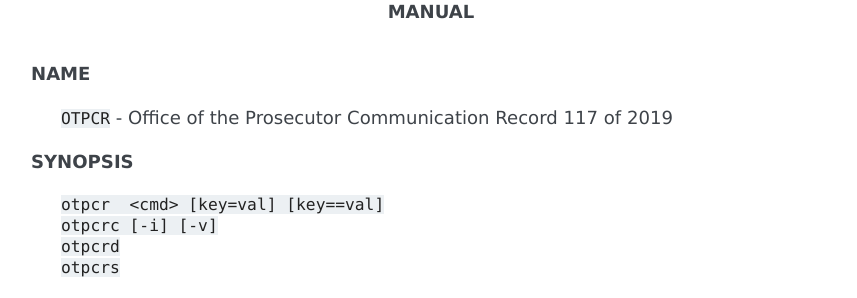
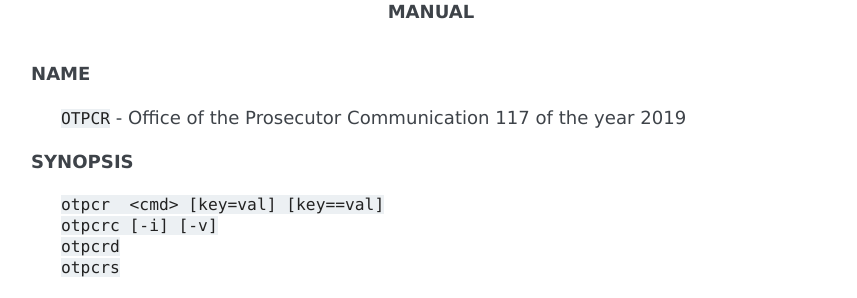
Before and after one commit to otpcr/otpcr, a Sphinx documentation site: the page built from docs/manual.rst, in a window 1280 px wide and 900 px high. Shown: the part 194-492 px from the top of the window, without its empty margins (169-1026 px from the left). Built offline with Sphinx 7.4.7, drawn with Linux system fonts in a browser that asks for light colours; some of the changed text lies outside the part shown.

Commit message:
use propper email

```diff
--- a/docs/conf.py
+++ b/docs/conf.py
@@ -5,11 +5,11 @@
 # ruff: noqa: E402, E501
 
 
-"Office of the Prosecutor Communication 117 of 2019"
+"Office of the Prosecutor Communication 117 of the year 2019"
 
 
 NAME = "otpcr"
-VERSION = "44"
+VERSION = "49"
 
 
 import os
@@ -31,7 +31,7 @@
 
 
 project = NAME
-author = 'Bart Thate <rssbotd@gmail.com>'
+author = 'Bart Thate <record11719@gmail.com>'
 project_copyright = "Public Domain"
 master_doc = 'index'
 version = '%s' % VERSION
@@ -62,7 +62,7 @@
 # -- Options for HTML output -------------------------------------------------
 
 
-html_title = "Office of the Prosecutor Communication 117 of 2019"
+html_title = "Office of the Prosecutor Communication 117 of the year 2019"
 html_style = 'otpcr.css'
 html_static_path = ["_static", "_static/otpcr.css", "files/sitemap.xml"]
 html_css_files = ["otpcr.css",]
--- a/docs/manual.rst
+++ b/docs/manual.rst
@@ -12,7 +12,7 @@
 **NAME**
 
 
-    ``OTPCR`` - Office of the Prosecutor Communication Record 117 of 2019
+    ``OTPCR`` - Office of the Prosecutor Communication 117 of the year 2019
 
 
 **SYNOPSIS**
@@ -25,8 +25,6 @@
 
 
 **DESCRIPTION**
-
-
 
 
     ``OTPCR`` holds evidence that king
@@ -183,7 +181,7 @@
 
 **AUTHOR**
 
-    | Bart Thate <``rssbotd@gmail.com``>
+    | Bart Thate <``record11719@gmail.com``>
 
 
 **COPYRIGHT**
--- a/files/MANUAL.rst
+++ b/files/MANUAL.rst
@@ -5,7 +5,7 @@
 **NAME**
 
 
-``OTPCR`` - The Office of the Prosecutor's Communication Record 117 of the year 2019
+``OTPCR`` - Office of the Prosecutor Communication 117 of the year 2019
 
 
 **SYNOPSIS**
@@ -207,7 +207,7 @@
 **SOURCE**
 
 
-source is at ``https://github.com/rssbotd/otpcr``
+source is at ``https://github.com/otpcr/otpcr``
 
 
 **FILES**
@@ -224,7 +224,7 @@
 
 **AUTHOR**
 
-Bart Thate ``<rssbotd@gmail.com>``
+Bart Thate ``<record11719@gmail.com>``
 
 
 **COPYRIGHT**
--- a/pyproject.toml
+++ b/pyproject.toml
@@ -21,7 +21,7 @@
 authors = [
     {name = "Bart Thate", email = "record11719@gmail.com" },
 ]
-description = "Office of the Prosecutor Communication 117 of 2019"
+description = "Office of the Prosecutor Communication 117 of the year 2019"
 readme = "README.rst"
 license = { text="Public Domain"}
 classifiers=[
```
Also changed, not shown: 1 other file.
